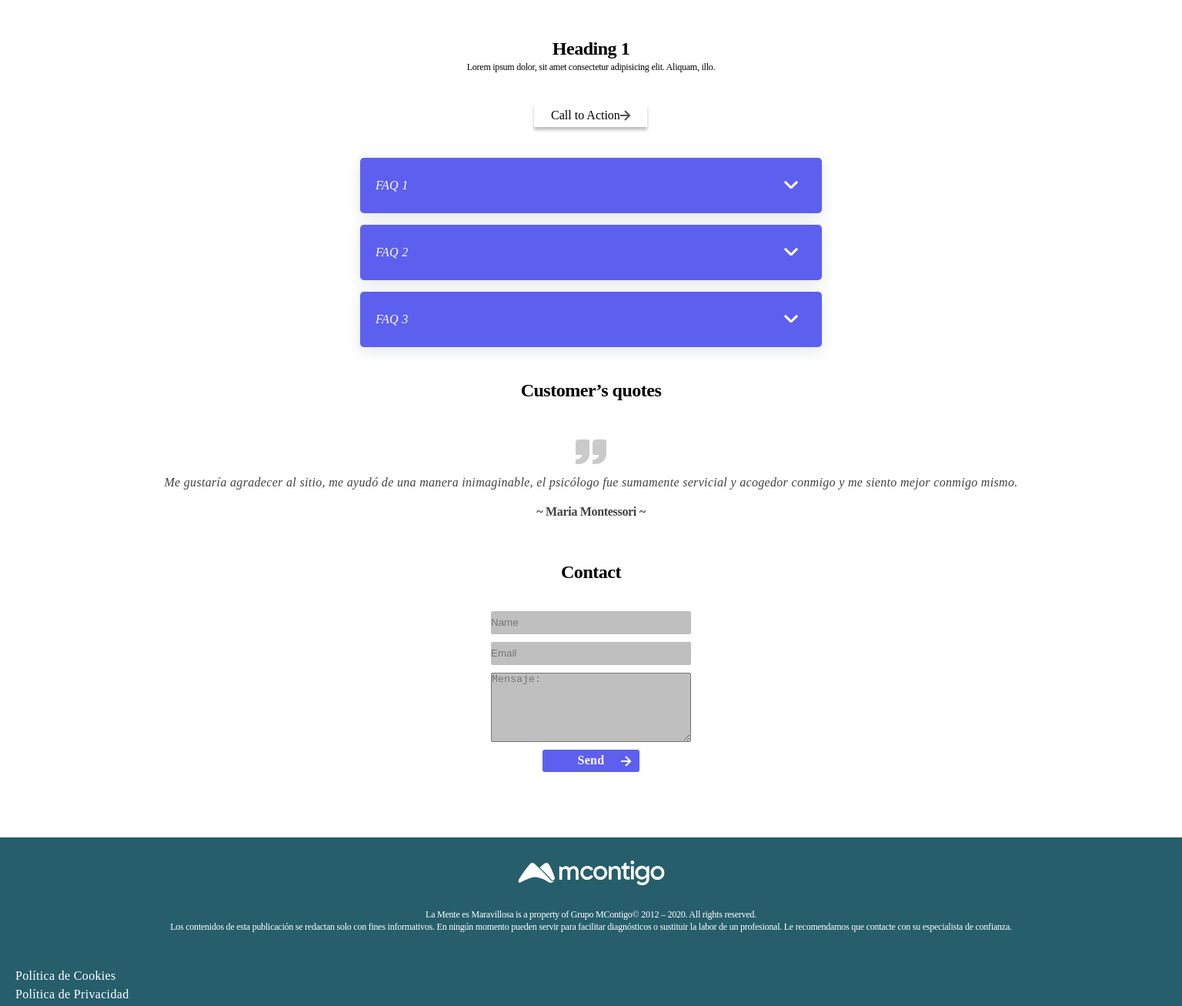
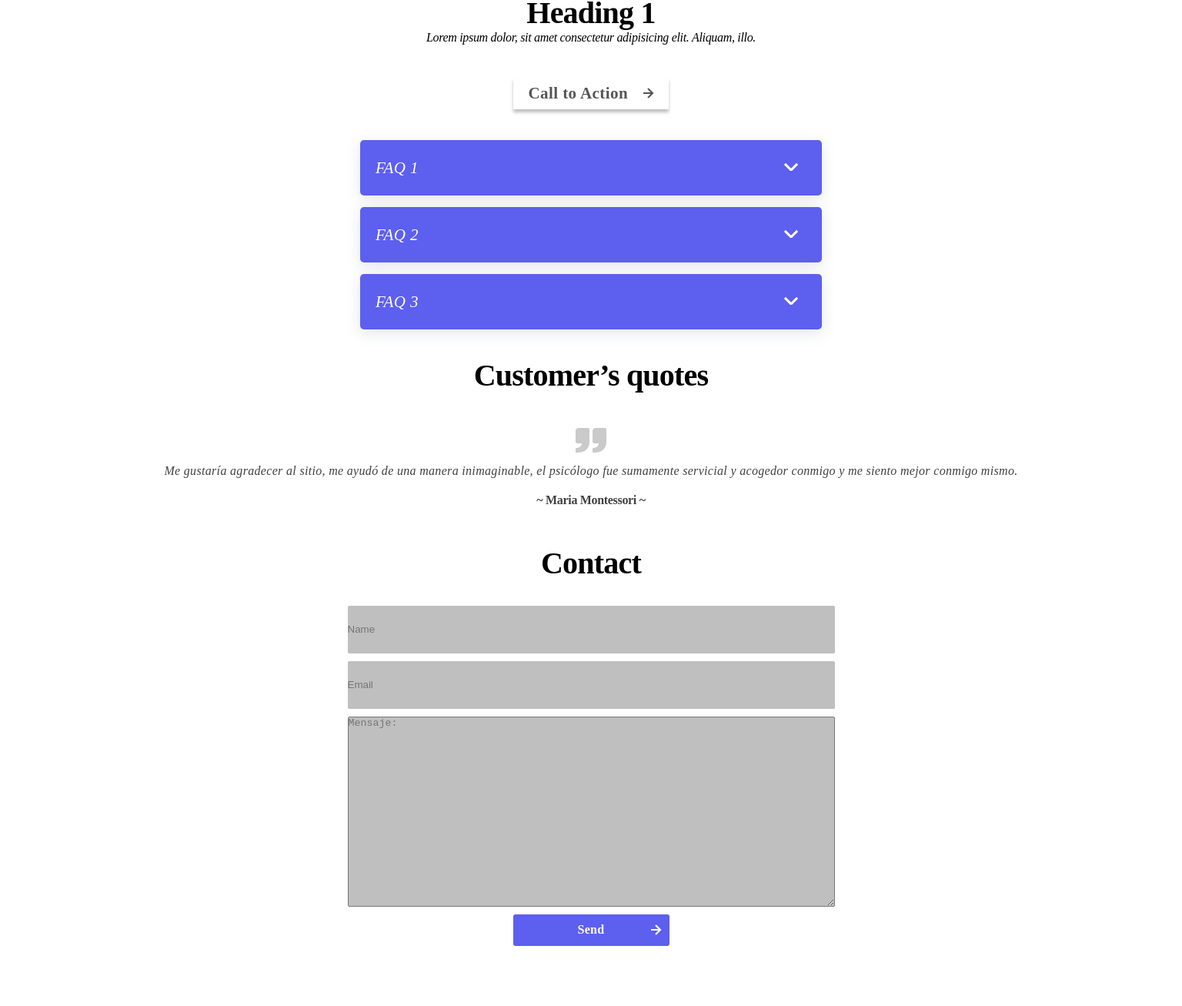
Before and after one commit to Riveros-Rodrigo/WeRemote, a website: page index.html in a window 1536 px wide. Shown: the part 945-2252 px from the top of the page at 77% size. Drawn offline with Linux system fonts and the light colour scheme.

Commit message:
agrego desktop

```diff
--- a/css/estilos.css
+++ b/css/estilos.css
@@ -10,7 +10,7 @@ header{
   width: 90%;
   margin: auto;
   display: flex;
-  justify-content: space-between;
+  justify-content: space-evenly;
   align-items: center;
 }
 header .logo{
@@ -28,7 +28,7 @@ main{
   margin: auto;
 }
 .container__slider{
-  margin: 50px 0;
+  margin: 0px 0px 50px 0px;
   position: relative;
   overflow: hidden;
 }
@@ -103,13 +103,23 @@ main .contenedor__accion .centrate{
   width: 147px;
   height: 30px;
   display: flex;
-  justify-content: center;
+  justify-content: space-evenly;
   align-items: center;
+}
+main .contenedor__accion .centrate p{
+  font-family: 'Source Sans Pro';
+  font-style: normal;
+  font-weight: 600;
+  font-size: 16px;
+  line-height: 24px;
+  letter-spacing: 0.02em;
+  color: #555555;
 }
 
 
 .acordeon{
 	max-width: 600px;
+  width: 90%;
 	margin: 0px auto;
 }
 .dropdownlink {
@@ -360,3 +370,128 @@ footer .politicas a{
   line-height: 24px;
   letter-spacing: 0.02em;
 }
+
+@media screen and (min-width:1300px){
+  header .logo{
+    margin: 0% 20% 0% 0%;
+  }
+
+  main .heading div h1{
+    font-family: 'Source Sans Pro';
+    font-style: normal;
+    font-weight: 700;
+    font-size: 40px;
+    line-height: 40px;
+    letter-spacing: -0.02em;
+  }
+  main .heading div .texto__heading{
+    font-family: 'Merriweather';
+    font-style: italic;
+    font-weight: 400;
+    font-size: 16px;
+    line-height: 24px;
+    letter-spacing: -0.02em;
+  }
+  main .contenedor__accion .centrate{
+    width: 202px;
+    height: 41px;
+    display: flex;
+    justify-content: space-evenly;
+    align-items: center;
+  }
+  main .contenedor__accion .centrate p{
+    font-family: 'Source Sans Pro';
+    font-style: normal;
+    font-weight: 600;
+    font-size: 21px;
+    line-height: 33px;
+    letter-spacing: 0.02em;
+    color: #555555;
+  }
+  .dropdownlink h2{
+    font-family: 'Merriweather';
+    font-style: italic;
+    font-weight: 400;
+    font-size: 21px;
+    line-height: 32px;
+    letter-spacing: 0.02em;
+  }
+  .inner{
+    font-size: 20px;
+  }
+  main .customer h2{
+    font-family: 'Source Sans Pro';
+    font-style: normal;
+    font-weight: 700;
+    font-size: 40px;
+    line-height: 40px;
+    letter-spacing: -0.02em;
+  }
+  main .customer p{
+    font-family: 'Merriweather';
+    font-style: italic;
+    font-weight: 400;
+    font-size: 16px;
+    line-height: 32px;
+    letter-spacing: 0.02em;
+    color: #414141;
+  }
+  section h1{
+    font-family: 'Source Sans Pro';
+    font-style: normal;
+    font-weight: 700;
+    font-size: 40px;
+    line-height: 40px;
+    letter-spacing: -0.02em;
+  }
+  section .formulario input{
+    width: 633px;
+    height: 62px;
+  }
+  section .formulario textarea{
+    min-width: 633px;
+    max-width: 633px;
+    min-height: 247px;
+    max-height: 247px;
+  }
+  section .formulario .boton{
+    width: 203px;
+    height: 41px;
+  }
+  section .formulario img{
+    top: 18px;
+  }
+
+  /* footer */
+  footer{
+    width: 100%;
+    height: 300px;
+  }
+  footer .politicas{
+    display: flex;
+    justify-content: center;
+  }
+  footer .imagen__padre img{
+    margin: 40px 0px;
+  }
+  footer .imagen__padre{
+    display: flex;
+    justify-content: center;
+  }
+  footer p{
+    font-family: 'Merriweather';
+    font-style: normal;
+    font-weight: 400;
+    font-size: 20px;
+    line-height: 17px;
+    letter-spacing: -0.02em;
+  }
+  footer .politicas a{
+    font-family: 'Source Sans Pro';
+    font-style: normal;
+    font-weight: 400;
+    font-size: 17px;
+    line-height: 26px;
+    letter-spacing: 0.02em;
+  }
+}
--- a/index.html
+++ b/index.html
@@ -56,7 +56,7 @@
         </div>
 </section>
 
-        <main>
+    <main>
         <div class="heading">
             <div>
                 <h1>Heading 1</h1>
@@ -71,7 +71,7 @@
             </div>
         </div>
 
-        <div>
+        <div class="contenedor__acordeon">
             <ul class="acordeon">
                 <li>
                     <div class="dropdownlink">
```
Also changed, not shown: imagenes/Separator.svg (added).
